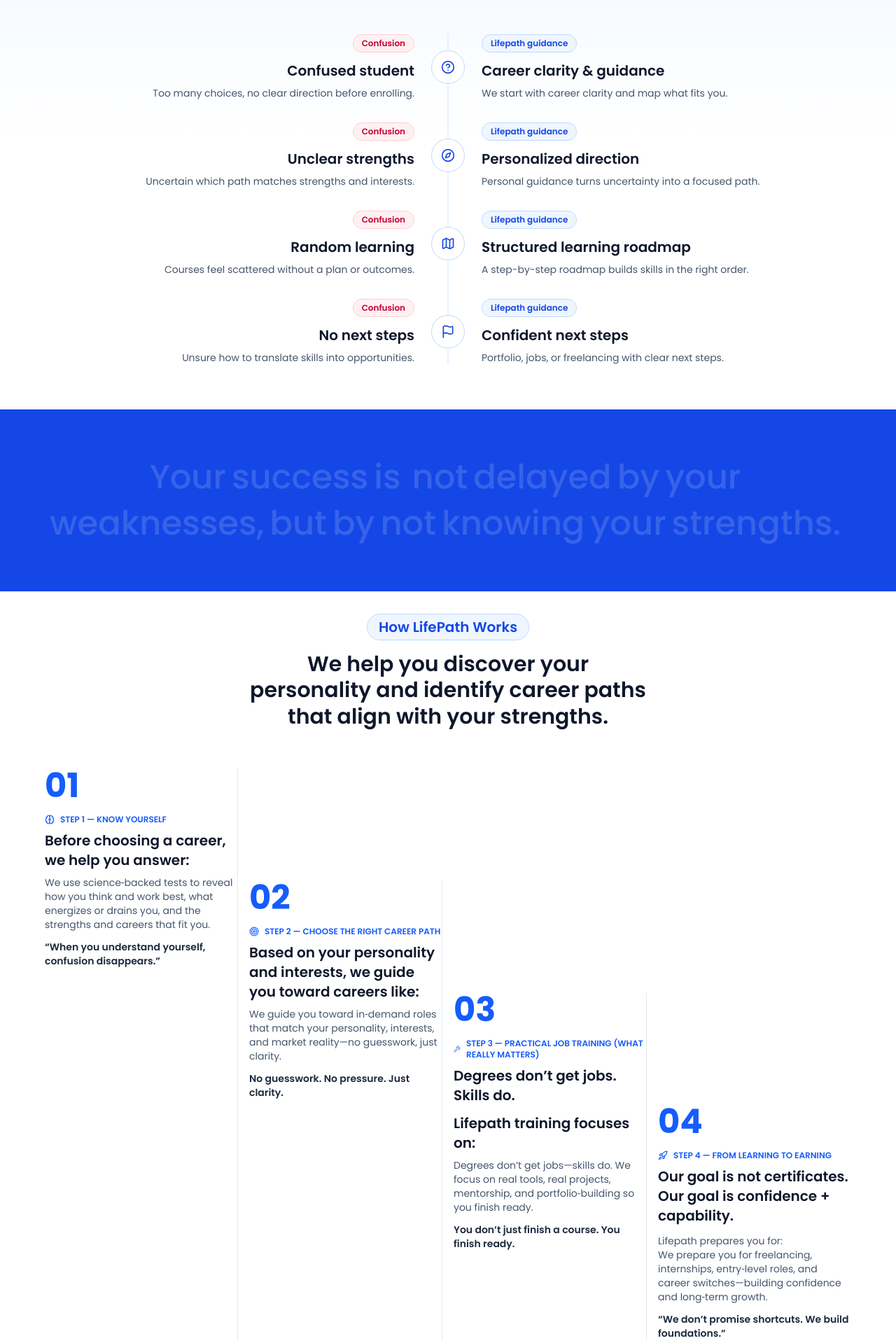
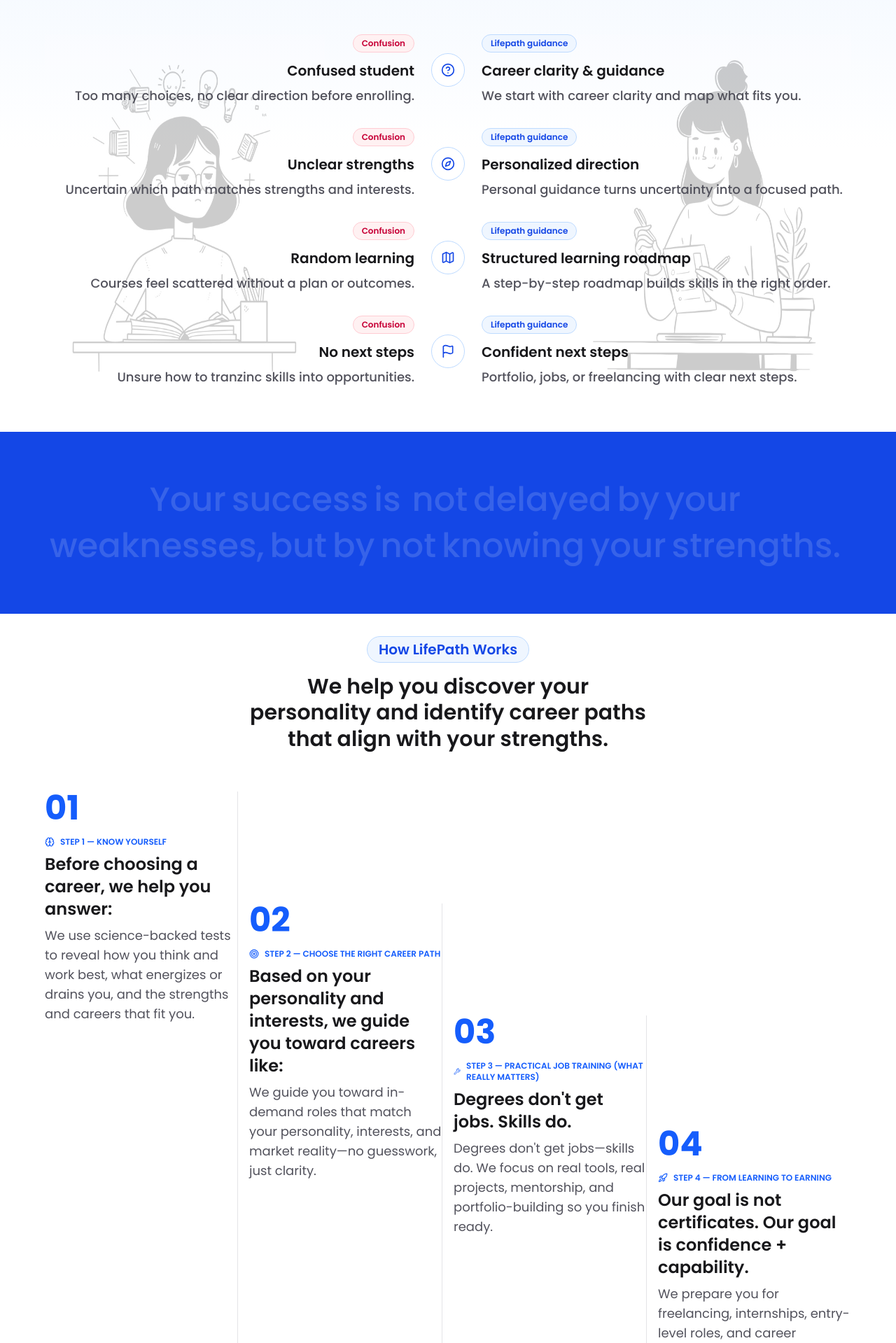
Before and after one commit to lifepathnepal/Lifepath-frontend, a Next.js app: page / in a window 1280 px wide. Shown: the part 1241-3160 px from the top of the page at 70% size. Built offline with nearby package versions, Linux system fonts and the light colour scheme.

Commit message:
feat(tweaks):improve about us section

```diff
--- a/app/components/home/Divider3.tsx
+++ b/app/components/home/Divider3.tsx
@@ -32,7 +32,7 @@
   }, []);
 
   return (
-    <section className="relative bg-linear-to-l from-blue-700 to-black py-8 md:py-16 overflow-hidden">
+    <section className="relative bg-blue-700 to-black py-8 md:py-16 overflow-hidden">
       <div ref={containerRef} className="relative max-w-6xl mx-auto">
         <p className="text-center text-2xl md:text-4xl lg:text-5xl font-medium leading-snug text-white">
           {TEXT.split(" ").map((w, i) => (
--- a/app/components/home/HowItWorksSection.tsx
+++ b/app/components/home/HowItWorksSection.tsx
@@ -11,7 +11,7 @@
           <div className="inline-flex items-center gap-2 rounded-full border border-blue-200 bg-blue-50 px-4 py-1 text-xl font-semibold text-blue-700">
             How LifePath Works
           </div>
-          <h2 className="max-w-5xl mx-auto leading-tight text-3xl md:text-3xl font-semibold text-slate-900 mt-4">
+          <h2 className="max-w-5xl mx-auto leading-tight text-3xl md:text-3xl font-semibold text-zinc-900 mt-4">
             We help you discover your <br />
             personality and identify career paths <br /> that align with your
             strengths.
@@ -21,7 +21,7 @@
         {/* Stepped Grid Layout */}
         <div className="grid grid-cols-1 md:grid-cols-4 gap-4 overflow-hidden">
           {/* Step 1 */}
-          <div className="border-b md:border-b-0 md:border-r border-slate-200">
+          <div className="border-b md:border-b-0 md:border-r border-zinc-200">
             <div className="text-blue-600 text-4xl md:text-5xl font-bold mb-4">
               01
             </div>
@@ -29,21 +29,21 @@
               <Brain size={14} />
               STEP 1 — KNOW YOURSELF
             </div>
-            <h3 className="text-xl font-semibold text-slate-900 mb-2">
+            <h3 className="text-2xl font-semibold text-zinc-900 mb-2">
               Before choosing a career, we help you answer:
             </h3>
-            <p className="text-slate-600 text-sm">
-              We use science‑backed tests to reveal how you think and work best,
+            <p className="text-zinc-600 text-lg">
+              We use science-backed tests to reveal how you think and work best,
               what energizes or drains you, and the strengths and careers that
               fit you.
             </p>
-            <p className="text-slate-800 font-semibold text-sm mt-3">
+            {/* <p className="text-zinc-800 font-semibold text-lg mt-3">
               “When you understand yourself, confusion disappears.”
-            </p>
+            </p> */}
           </div>
 
           {/* Step 2 */}
-          <div className="border-b md:border-b-0 md:border-r border-slate-200 md:mt-40">
+          <div className="border-b md:border-b-0 md:border-r border-zinc-200 md:mt-40">
             <div className="text-blue-600 text-4xl md:text-5xl font-bold mb-4">
               02
             </div>
@@ -51,21 +51,21 @@
               <Target size={14} />
               STEP 2 — CHOOSE THE RIGHT CAREER PATH
             </div>
-            <p className="text-xl font-semibold text-slate-900 mb-2">
+            <p className="text-2xl font-semibold text-zinc-900 mb-2">
               Based on your personality and interests, we guide you toward
               careers like:
             </p>
-            <p className="text-slate-600 text-sm">
-              We guide you toward in‑demand roles that match your personality,
+            <p className="text-zinc-600 text-lg">
+              We guide you toward in-demand roles that match your personality,
               interests, and market reality—no guesswork, just clarity.
             </p>
-            <p className="text-slate-800 font-semibold text-sm mt-3">
+            {/* <p className="text-zinc-800 font-semibold text-lg mt-3">
               No guesswork. No pressure. Just clarity.
-            </p>
+            </p> */}
           </div>
 
           {/* Step 3 */}
-          <div className="border-b md:border-b-0 md:border-r border-slate-200 md:mt-80">
+          <div className="border-b md:border-b-0 md:border-r border-zinc-200 md:mt-80">
             <div className="text-blue-600 text-4xl md:text-5xl font-bold mb-4">
               03
             </div>
@@ -73,19 +73,16 @@
               <Wrench size={14} />
               STEP 3 — PRACTICAL JOB TRAINING (WHAT REALLY MATTERS)
             </div>
-            <p className="text-xl font-semibold text-slate-900 mb-2">
-              Degrees don’t get jobs. Skills do.
+            <p className="text-2xl font-semibold text-zinc-900 mb-2">
+              Degrees don&apos;t get jobs. Skills do.
             </p>
-            <p className="text-xl font-semibold text-slate-900 mb-2 mt-3">
-              Lifepath training focuses on:
+            <p className="text-zinc-600 text-lg">
+              Degrees don&apos;t get jobs—skills do. We focus on real tools, real
+              projects, mentorship, and portfolio-building so you finish ready.
             </p>
-            <p className="text-slate-600 text-sm">
-              Degrees don’t get jobs—skills do. We focus on real tools, real
-              projects, mentorship, and portfolio‑building so you finish ready.
-            </p>
-            <p className="text-slate-800 font-semibold text-sm mt-3">
-              You don’t just finish a course. You finish ready.
-            </p>
+            {/* <p className="text-zinc-800 font-semibold text-lg mt-3">
+              You don&apos;t just finish a course. You finish ready.
+            </p> */}
           </div>
 
           {/* Step 4 */}
@@ -97,19 +94,16 @@
               <Rocket size={14} />
               STEP 4 — FROM LEARNING TO EARNING
             </div>
-            <p className="text-xl font-semibold text-slate-900 mb-2">
+            <p className="text-2xl font-semibold text-zinc-900 mb-2">
               Our goal is not certificates. Our goal is confidence + capability.
             </p>
-            <p className="text-slate-600 text-sm mt-3">
-              Lifepath prepares you for:
+            <p className="text-zinc-600 text-lg">
+              We prepare you for freelancing, internships, entry-level roles,
+              and career switches—building confidence and long-term growth.
             </p>
-            <p className="text-slate-600 text-sm">
-              We prepare you for freelancing, internships, entry‑level roles,
-              and career switches—building confidence and long‑term growth.
-            </p>
-            <p className="text-slate-800 font-semibold text-sm mt-3">
-              “We don’t promise shortcuts. We build foundations.”
-            </p>
+            {/* <p className="text-zinc-800 font-semibold text-sm mt-3">
+              “We don&apos;t promise shortcuts. We build foundations.”
+            </p> */}
           </div>
         </div>
       </div>
--- a/app/components/home/NewsletterCTA.tsx
+++ b/app/components/home/NewsletterCTA.tsx
@@ -18,7 +18,7 @@
 }: NewsletterCTAProps) {
   return (
     <section className="bg-zinc-50">
-      <div className="max-w-6xl mx-auto bg-linear-to-r from-zinc-900 to-blue-600 text-white rounded-2xl px-2 md:px-4 lg:px-8 my-8">
+      <div className="max-w-6xl mx-auto bg-blue-600 text-white rounded-2xl px-2 md:px-4 lg:px-8 my-8">
         <div className="">
           <div className="grid grid-cols-1 lg:grid-cols-2 gap-8 lg:gap-12 items-center">
             {/* Left Content */}
--- a/app/components/home/PathCardsSection.tsx
+++ b/app/components/home/PathCardsSection.tsx
@@ -2,6 +2,7 @@
 
 import { Compass, Flag, HelpCircle, Map } from "lucide-react";
 import { motion } from "framer-motion";
+import Image from "next/image";
 
 export default function PathCardsSection() {
   const steps = [
@@ -29,7 +30,7 @@
     {
       leftTitle: "No next steps",
       rightTitle: "Confident next steps",
-      problem: "Unsure how to translate skills into opportunities.",
+      problem: "Unsure how to tranzinc skills into opportunities.",
       solution: "Portfolio, jobs, or freelancing with clear next steps.",
       Icon: Flag,
     },
@@ -43,19 +44,34 @@
             Why choose Lifepath?
           </div>
 
-          <h2 className="max-w-5xl mx-auto leading-tight text-3xl md:text-3xl font-semibold text-slate-900 mt-4">
+          <h2 className="max-w-5xl mx-auto leading-tight text-3xl md:text-3xl font-semibold text-zinc-900 mt-4">
             From confusion to career clarity
           </h2>
-          <p className="text-slate-600 mt-3 max-w-2xl mx-auto text-base md:text-lg">
+          <p className="text-zinc-800 mt-3 max-w-2xl mx-auto text-base md:text-lg">
             LifePath helps students decide first, then learn with confidence.
           </p>
         </div>
 
         <div className="relative grid gap-8">
-          <div className="absolute left-1/2 top-0 hidden h-full w-px -translate-x-1/2 bg-blue-200/70 lg:block" />
+          <div className="absolute inset-0 hidden h-full lg:flex lg:justify-between">
+            <Image
+              src="/heroImages/problem.jpg"
+              alt="Path illustration"
+              width={400}
+              height={300}
+              className="opacity-20"
+            />
+            <Image
+              src="/heroImages/happy.png"
+              alt="Path illustration"
+              width={400}
+              height={300}
+              className="opacity-20"
+            />
+          </div>
 
           {steps.map((step, index) => {
-            const isEven = index % 2 === 0;
+            // const isEven = index % 2 === 0;
             return (
               <motion.div
                 key={index}
@@ -69,10 +85,10 @@
                   <div className="inline-flex items-center gap-2 rounded-full border border-rose-200 bg-rose-50 px-3 py-1 text-xs font-semibold text-rose-700">
                     Confusion
                   </div>
-                  <h3 className="mt-3 text-xl font-semibold text-slate-900">
+                  <h3 className="mt-3 text-xl font-semibold text-zinc-900">
                     {step.leftTitle}
                   </h3>
-                  <p className="mt-2 text-sm text-slate-600">{step.problem}</p>
+                  <p className="mt-2 text-lg font-medium text-zinc-600">{step.problem}</p>
                 </div>
 
                 <div className="relative hidden lg:flex items-center justify-center">
@@ -85,10 +101,10 @@
                   <div className="inline-flex items-center gap-2 rounded-full border border-blue-200 bg-blue-50 px-3 py-1 text-xs font-semibold text-blue-700">
                     Lifepath guidance
                   </div>
-                  <h3 className="mt-3 text-xl font-semibold text-slate-900">
+                  <h3 className="mt-3 text-xl font-semibold text-zinc-900">
                     {step.rightTitle}
                   </h3>
-                  <p className="mt-2 text-sm text-slate-600">{step.solution}</p>
+                  <p className="mt-2 text-lg font-medium text-zinc-600">{step.solution}</p>
                 </div>
               </motion.div>
             );
--- a/app/components/home/StudentTestimonialsSection.tsx
+++ b/app/components/home/StudentTestimonialsSection.tsx
@@ -61,8 +61,8 @@
     <section className="py-8">
       <div className="max-w-6xl mx-auto ">
         {/* Section Header */}
-        <div className="text-center max-w-5xl mx-auto pb-16">
-          <div className="inline-flex items-center gap-2 rounded-full border border-blue-200 bg-blue-50 px-4 py-1 text-xl font-semibold text-blue-700">
+        <div className="text- max-w-6xl mx-auto pb-16">
+          <div className="inline-flex items-start gap-2 rounded-full border border-blue-200 bg-blue-50 px-4 py-1 text-xl font-semibold text-blue-700">
             Why Student trust Lifepath?
           </div>
           <h2 className="max-w-6xl mx-auto leading-tight text-3xl md:text-3xl font-semibold text-slate-900 mt-4">
@@ -70,7 +70,7 @@
             <br /> We ask: &quot;Who are you becoming?&quot;
           </h2>
 
-          <div className="mt-4 flex flex-col md:flex-row items-center justify-center gap-3 text-sm text-slate-700">
+          <div className="mt-4 flex flex-col md:flex-row items-start justify-start gap-3 text-sm text-slate-700">
             <span>Built for Nepali youth</span>
             <span className="hidden md:inline text-blue-500 text-lg">•</span>
             <span>Learn in psychology</span>
```
Also changed, not shown: app/about-us/page.tsx (+33 -31 lines), app/components/home/CategorySection.tsx (+8 -12 lines), public/heroImages/happy.png (added), public/heroImages/problem.jpg (added).
